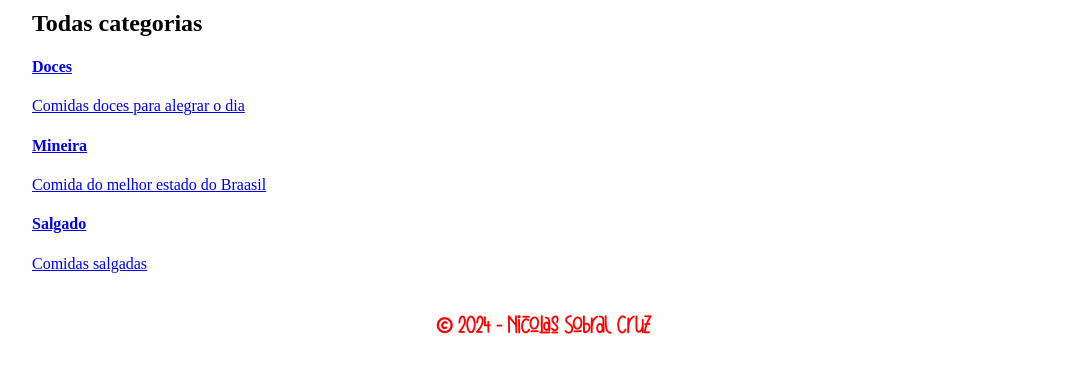
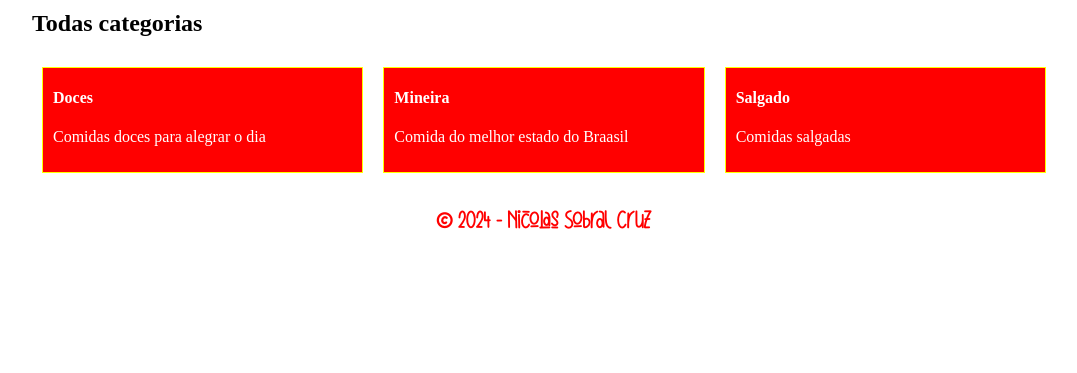
Before and after one commit to HarlesPlace/fullOFfood, a Django app: page /comidas/category/ in a window 1280 px wide. Shown: the part 210-583 px from the top of the page, without its empty margins (96-1173 px from the left). Run offline with Django 5.2, Linux system fonts and the light colour scheme; data comes from the database, SQL or seed files in the repository.

Commit message:
Alterações de visual e estilo apenas

```diff
--- a/comidas/templates/comidas/listCategory.html
+++ b/comidas/templates/comidas/listCategory.html
@@ -3,9 +3,9 @@
 <h2>Todas categorias</h2>
 
 {% if category_list %}
-<section>
+<section class="categorias">
   {% for category in category_list %}
-  <article>
+  <article class="categoria-card">
     <a href="{% url 'comidas:categoryDetail' category.id %}">
         <h4>{{category.nome}}</h4>
         <p>{{category.descricao}}</p>
--- a/static/style.css
+++ b/static/style.css
@@ -146,6 +146,8 @@ nav{
     text-shadow: 2px 2px rgba(255, 255, 0, 0.8);
 }
 
+.categorias,
+.posts,
 .cabecalho{
     flex-direction: row;
     display: flex;
@@ -153,6 +155,28 @@ nav{
     flex-wrap: wrap;
 }
 
+.categoria-card,
+.post-card{
+    display: flex;
+    margin: 10px;
+    min-height: 92px;
+    flex-grow: 3;
+    flex-basis: 100px;
+    align-items: center;
+    background-color: red;
+    padding: 10px;
+    padding-top: 0;
+    border: yellow solid 1px;
+}
+.categoria-card a,
+.post-card a{
+    text-decoration: none;
+    color: #fff;
+}
+.categoria-card p,
+.post-card p{
+    margin-top: 0;
+}
 @media only screen and (max-width: 300px){
     .cabecalho{
         flex-direction: column;
```
Also changed, not shown: comidas/templates/comidas/detailCategory.html (+7 -8 lines), comidas/templates/comidas/index.html (+9 -8 lines), comidas/templates/comidas/search.html (+4 -4 lines).
